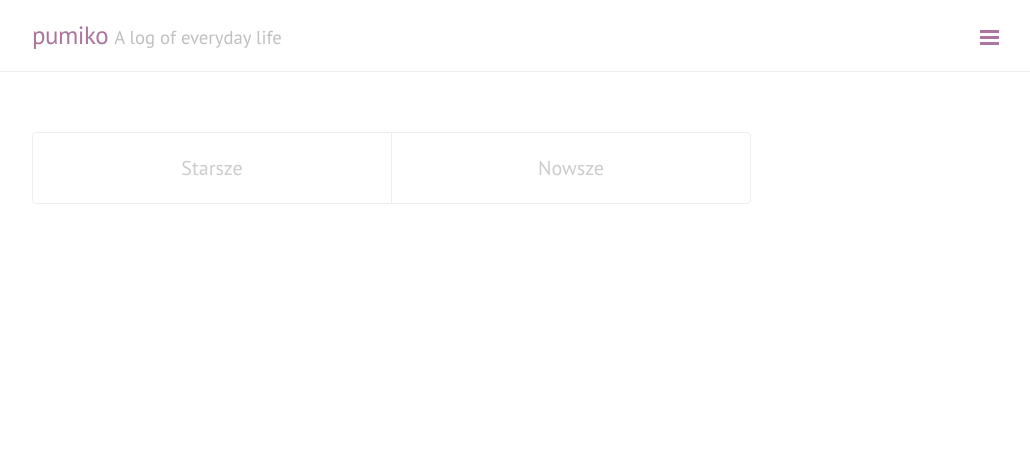
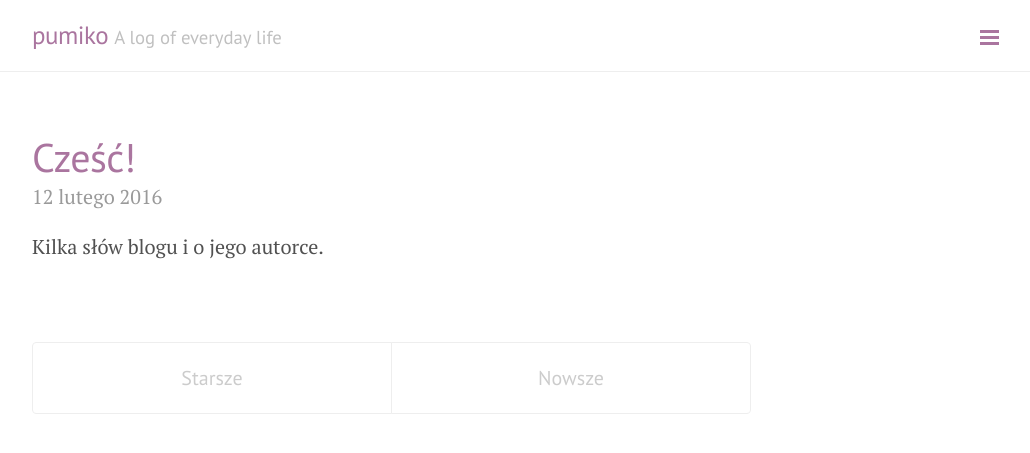
Before and after one commit to pumiko/pumiko.github.io, a Jekyll site: the page built from index.html, in a window 1280 px wide. Shown: the top 453 px of the page, without its empty margins (248-1278 px from the left). Built offline with Jekyll 4.4.1, drawn with Linux system fonts in a browser that asks for light colours; nearby versions of some CDN libraries; the list of posts is cut into pages by our own code.

Commit message:
Update 2016-02-12-s-owem-wst-pu.markdown

```diff
--- a/_posts/2016-02-12-s-owem-wst-pu.markdown
+++ b/_posts/2016-02-12-s-owem-wst-pu.markdown
@@ -1,11 +1,12 @@
 ---
-published: false
-title: Słowem wstępu
+published: true
+title: Cześć!
 layout: post
+summary:    Kilka słów  blogu i o jego autorce.
 ---
 To pierwsze zdanie skasowałam już wielokrotnie, zarówno na ekranie jak i w myślach, bo żadne nie było wystarczająco dobre. To ciekawe doświadczenie, pisać dla siebie (i do drugiej osoby zarazem), a nie redagować sprawozdanie i opisywać tabelki, czym głównie zajmowałam się przez ostatnie kilkanaście miesięcy. Może powinnam zacząć od początku.
 
-Cześć, mam na imię Magda, a to mój blog programistyczny. Założyłam go, żeby wziąć udział w konkursie #dajsiepoznac, do czego z kolei namówił mnie mój chłopak. Do tej pory napisałam kilka skryptów w R, głównie na potrzeby pracy magisterskiej i innych drobnych prac około-naukowych. Obecnie uczę się Pythona i Django, dlatego też projekt, nad którym zamierzam pracować w czasie trwania konkursu (a taże po nim) będzie oparty właśnie na nich.
+Hej, mam na imię Magda, a to mój blog programistyczny. Założyłam go, żeby wziąć udział w konkursie #dajsiepoznac, do czego z kolei namówił mnie mój chłopak. Do tej pory napisałam kilka skryptów w R, głównie na potrzeby pracy magisterskiej i innych drobnych prac około-naukowych. Obecnie uczę się Pythona i Django, dlatego też projekt, nad którym zamierzam pracować w czasie trwania konkursu (a taże po nim) będzie oparty właśnie na nich.
 
 Chcę przygotować platformę do wymiany (sprzedaży, kupna) domowych przetworów. Tak, coś na kształt popularnych serwisów ogłoszeń lokalnych, ale z wyraźnym wyspecjalizowaniem. Czy to ma potencjał zaistnieć? Widząc słoiczki zalegające w rodzinnej piwnicy, których nikt nie jest w stanie przejeść, sądzę że tak, ten zwariowany pomysł ma sens. Przede wszystkim mam jednak nadzieję jak najwięcej się nauczyć, bo projekt wydaje się spory, zwłaszcza dla osoby początkującej. :)
 Cieszę się też z tego, że poza Pythonem, Django, HTML'em, CSS'em będę miała możliwość poznać. Nie spodziewałam się, że w tak krótkim czasie rozpocznę naukę tylu nowych rzeczy.
```
